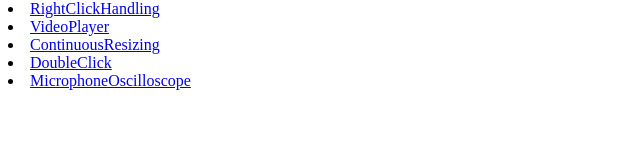
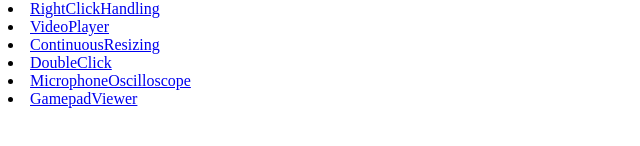
Before and after one commit to i-rinat/flash-test-cases, a plain HTML site: page index.html in a window 1280 px wide. Shown: the part 134-280 px from the top of the page, without its empty margins (0-640 px from the left). Drawn offline with Linux system fonts and the light colour scheme.

Commit message:
update index.html

```diff
--- a/index.html
+++ b/index.html
@@ -16,6 +16,7 @@
 <li><a href="ContinuousResizing/index.html">ContinuousResizing</a></li>
 <li><a href="DoubleClick/index.html">DoubleClick</a></li>
 <li><a href="MicrophoneOscilloscope/index.html">MicrophoneOscilloscope</a></li>
+<li><a href="GamepadViewer/index.html">GamepadViewer</a></li>
 
 
 </body>
```
